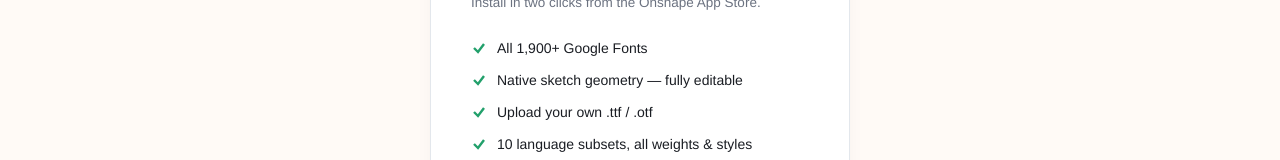
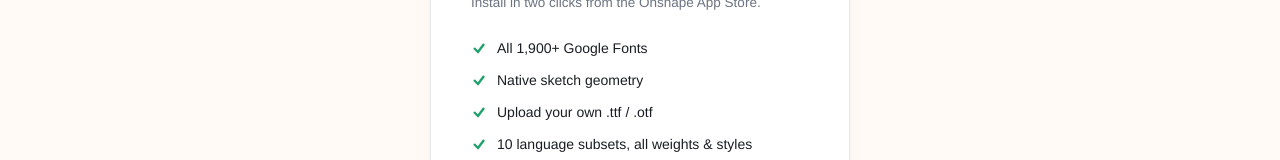
Before and after one commit to xfanta/onshape-fonts, a Next.js app: page / in a window 1280 px wide. Shown: the part 2769-2929 px from the top of the page. Built offline with nearby package versions, Linux system fonts and the light colour scheme; a web font is replaced by a local one.

Commit message:
Pricing card: drop 'fully editable' claim from Native sketch geometry bullet

```diff
--- a/src/app/page.tsx
+++ b/src/app/page.tsx
@@ -345,7 +345,7 @@ export default function Home() {
                     <svg viewBox="0 0 16 16" fill="none" stroke="currentColor" strokeWidth="2.4">
                       <polyline points="3,8 7,12 13,4" />
                     </svg>
-                    Native sketch geometry — fully editable
+                    Native sketch geometry
                   </li>
                   <li>
                     <svg viewBox="0 0 16 16" fill="none" stroke="currentColor" strokeWidth="2.4">
```
